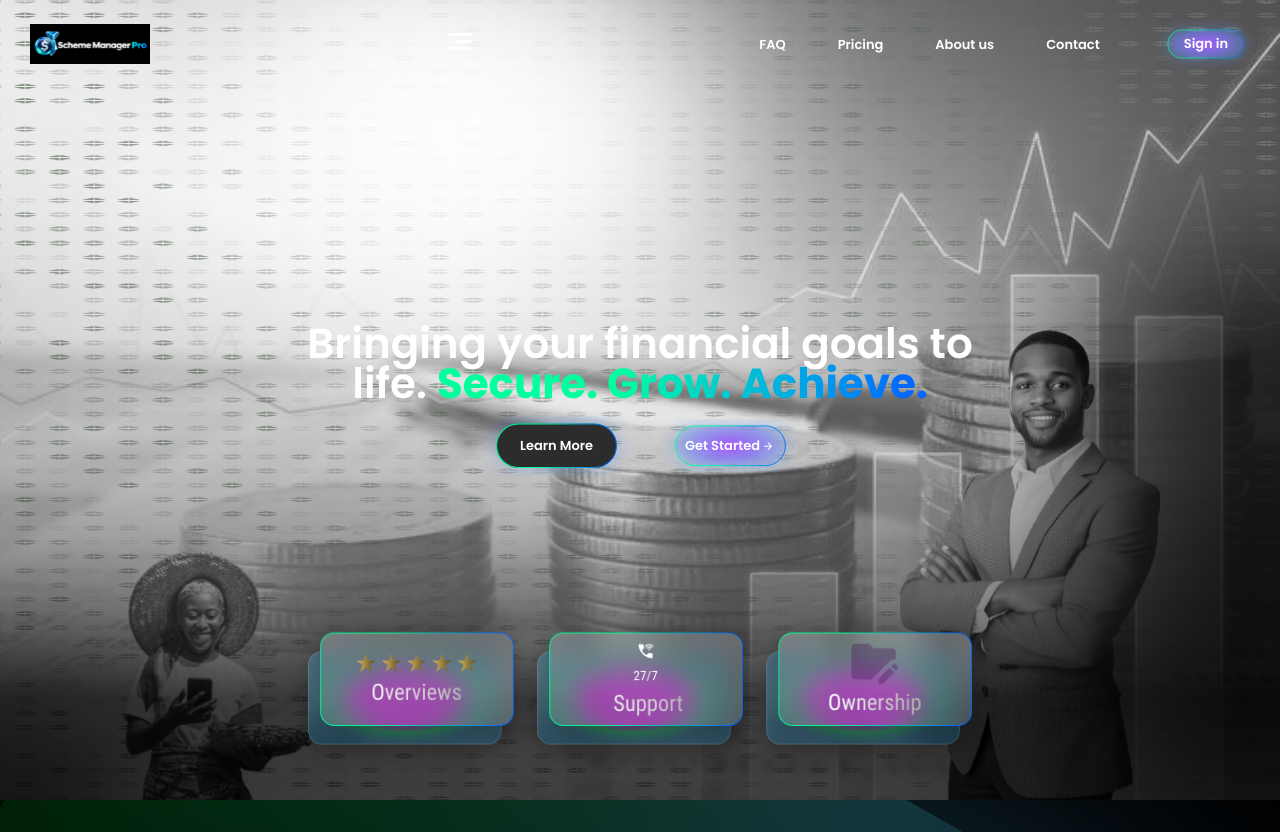
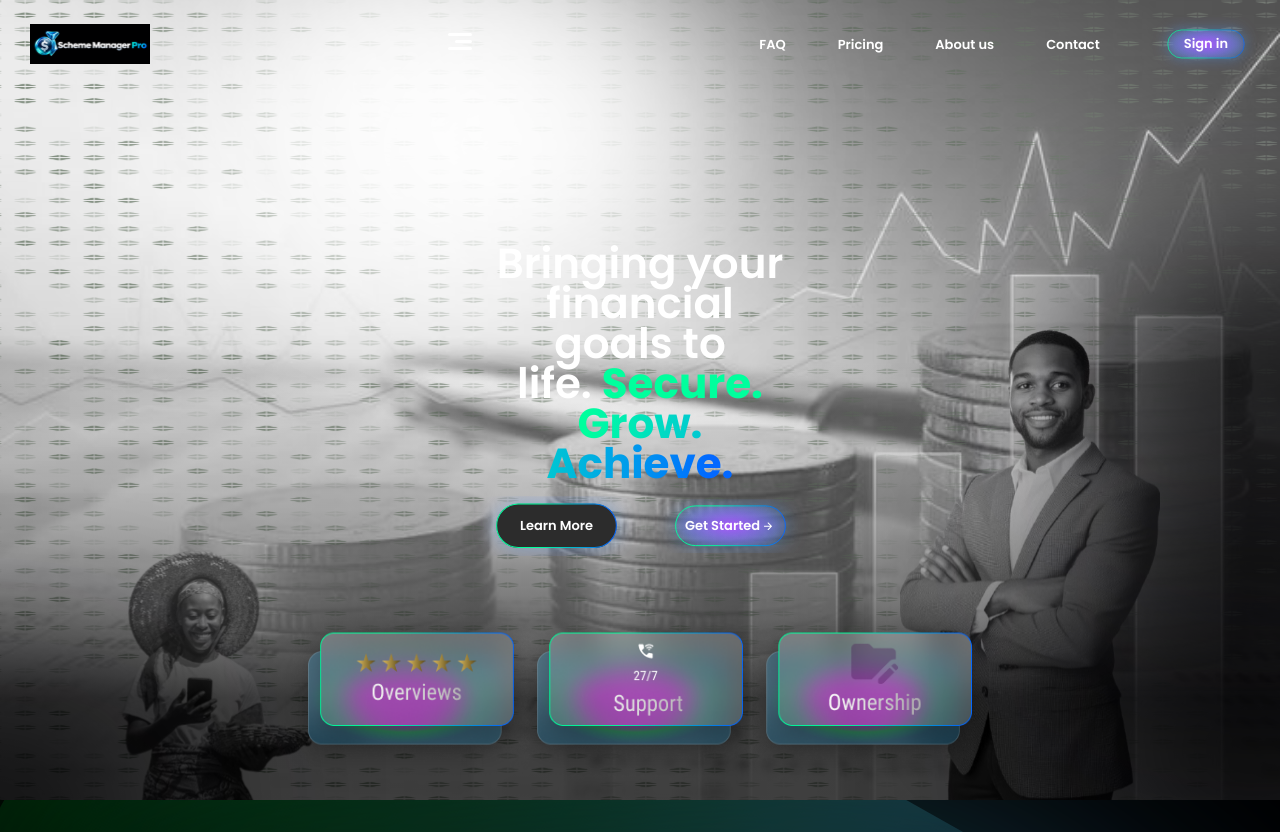
Before and after one commit to Siya-gift/SchemeManager, a React (Vite) app: page / in a window 1280 px wide. Shown: the top 832 px of the page. Built offline with nearby package versions, Linux system fonts and the light colour scheme.

Commit message:
Update heading max-width for improved layout in HomePage component

```diff
--- a/src/components/HomePage.jsx
+++ b/src/components/HomePage.jsx
@@ -150,8 +150,8 @@ function HomePage() {
           className="absolute w-full top-30 md:top-1/2 left-1/2 -translate-x-1/2
    md:-translate-y-1/2    flex flex-col items-center justify-center gap-3 "
         >
-          <h1 className=" text-center text-white text-[32px] md:text-[42px] w-screen md:w-auto font-semibold leading-10 md:leading-10">
-            Bringing your financial goals to <br />
+          <h1 className=" text-center text-white text-[32px] md:text-[42px] max-w-75 md:max-w-auto font-semibold leading-10 md:leading-10">
+            Bringing your financial goals to <br  />
             life.{" "}
             <span className="text-transparent bg-clip-text bg-linear-to-r from-[#00FF9D] from-36% to-[#0368FF] to-95% font-bold">
               Secure. Grow. Achieve.
```
